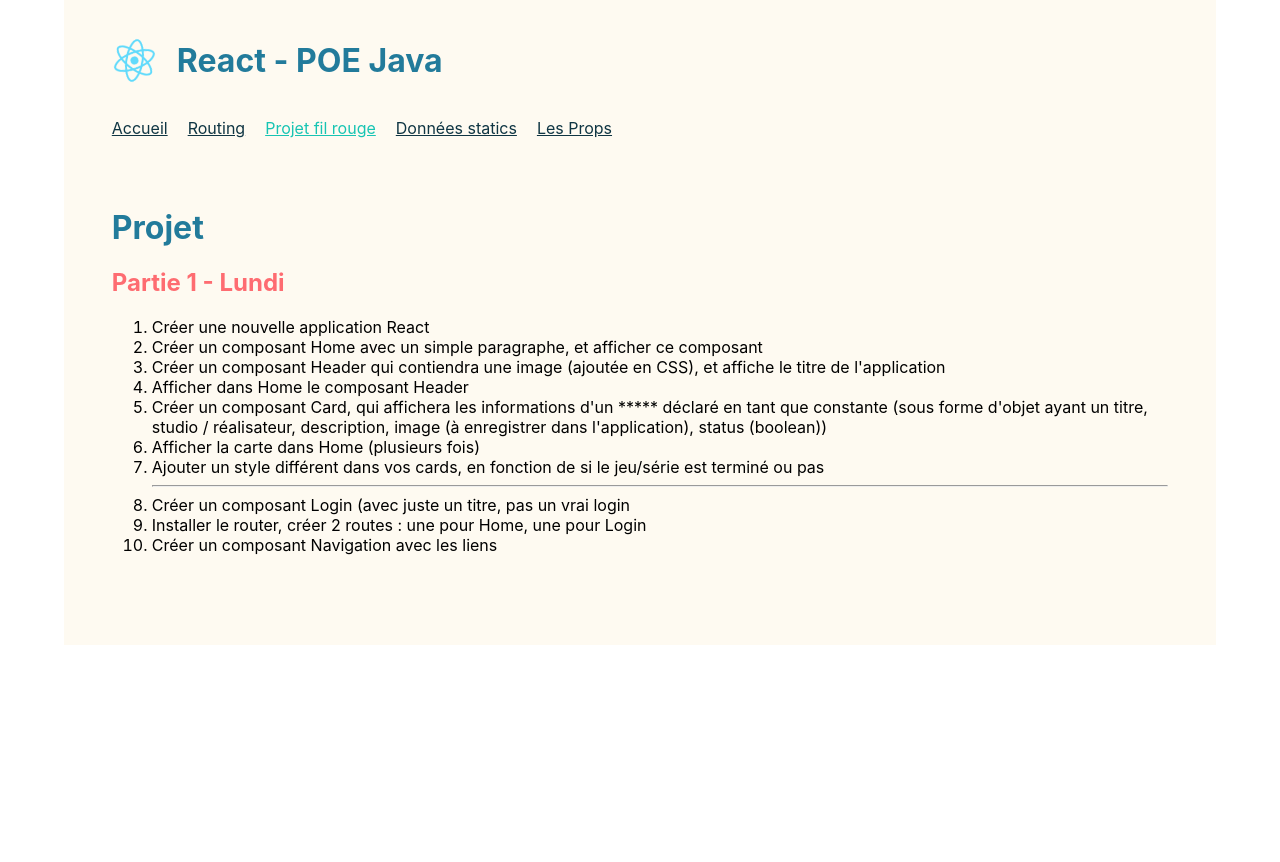
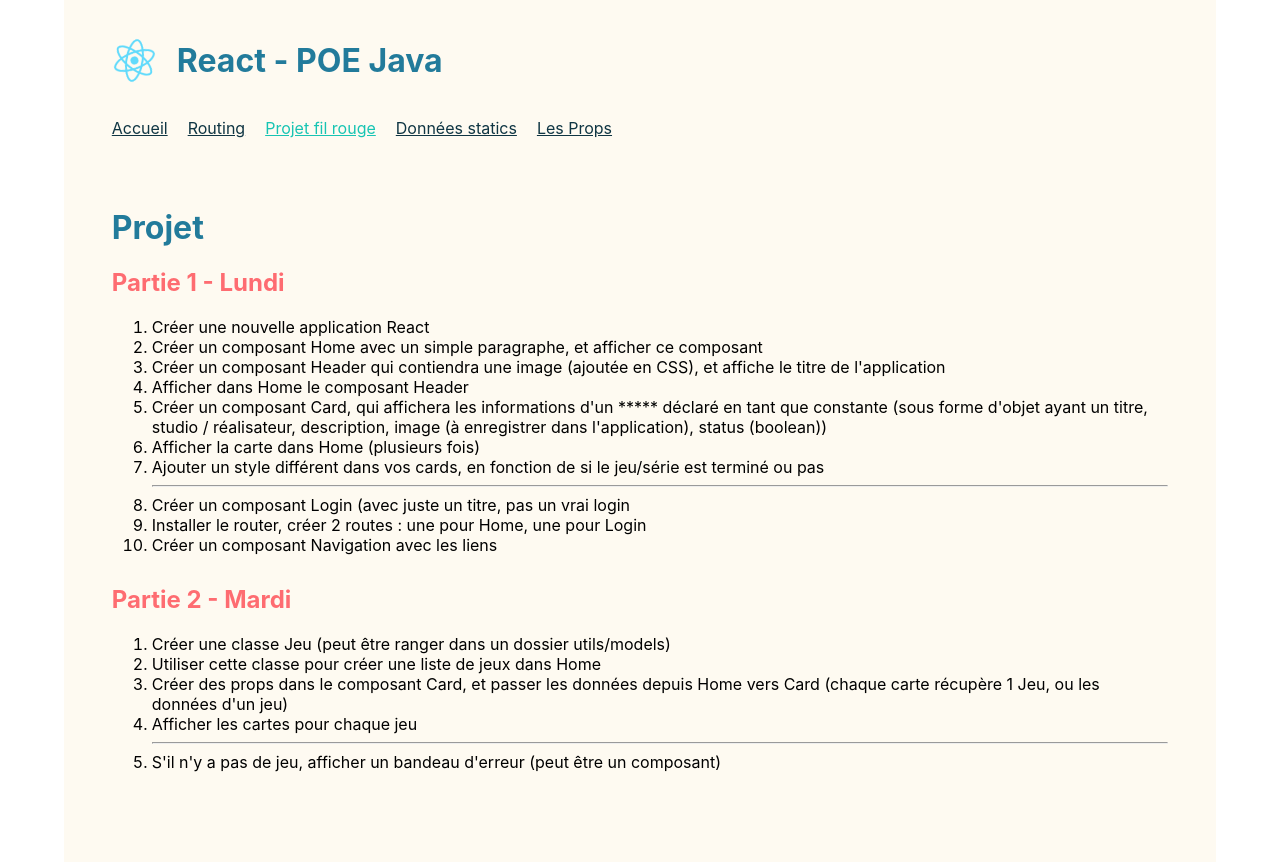
Before and after one commit to Maeglin1908/2022-07-18-react-redux, a React (Create React App) app in the folder react-poe-java/: page /projet in a window 1280 px wide. Before the commit the page ends 800 px from the top, so only its background shows below. Built offline with nearby package versions, Linux system fonts and the light colour scheme.

Commit message:
Addedd Partie 2 of Project

```diff
--- a/react-poe-java/src/pages/Projet.js
+++ b/react-poe-java/src/pages/Projet.js
@@ -25,6 +25,21 @@ const Projet = () => {
           <li>Créer un composant Navigation avec les liens</li>
         </ol>
       </article>
+
+      <article>
+        <h2>Partie 2 - Mardi</h2>
+        <ol>
+          <li>Créer une classe Jeu (peut être ranger dans un dossier utils/models)</li>
+          <li>Utiliser cette classe pour créer une liste de jeux dans Home</li>
+          <li>
+            Créer des props dans le composant Card, et passer les données depuis Home vers Card (chaque carte récupère 1
+            Jeu, ou les données d'un jeu)
+          </li>
+          <li>Afficher les cartes pour chaque jeu</li>
+          <hr />
+          <li>S'il n'y a pas de jeu, afficher un bandeau d'erreur (peut être un composant)</li>
+        </ol>
+      </article>
     </div>
   );
 };
```
